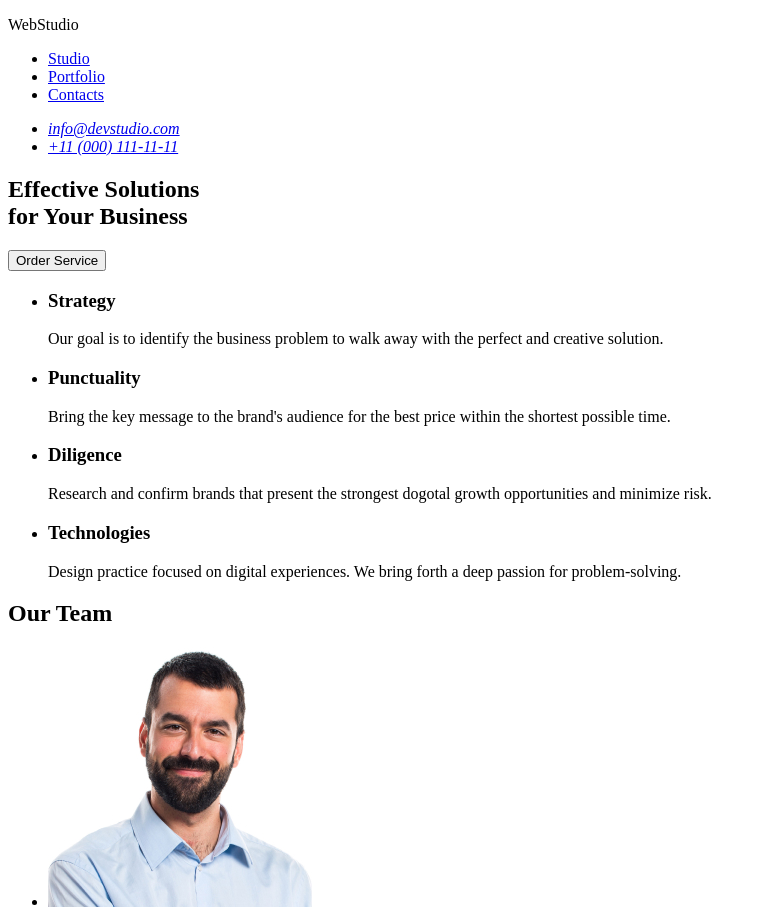
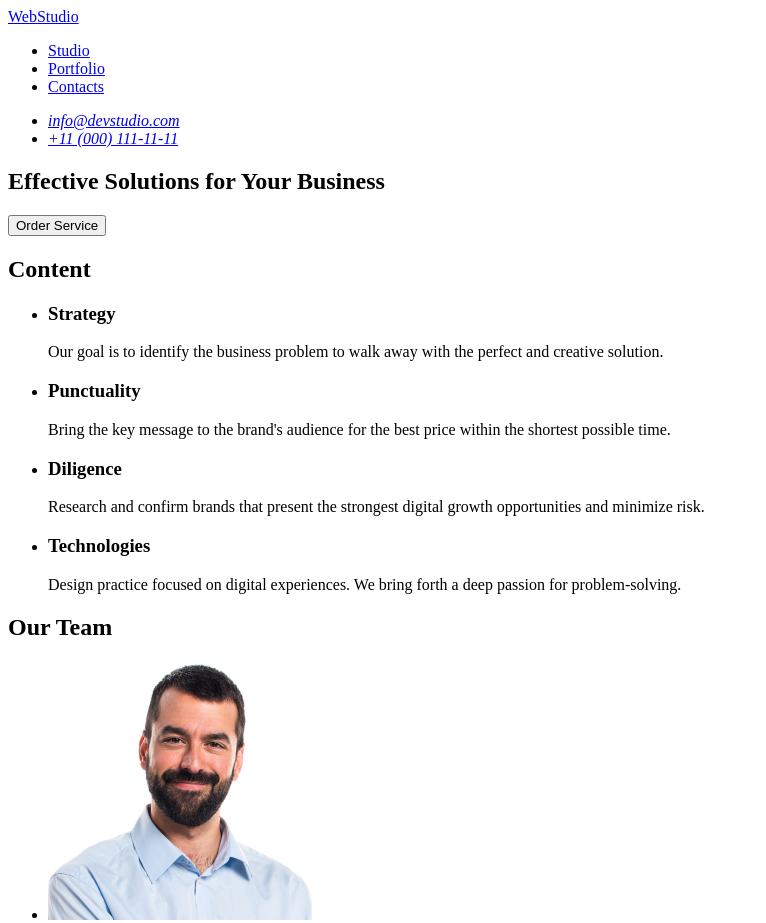
Before and after one commit to octapricot/goit-markup-hw-01, a plain HTML site: page index.html in a window 1280 px wide. Shown: the top 923 px of the page, without its empty margins (0-766 px from the left). Drawn offline with Linux system fonts and the light colour scheme.

Commit message:
Attempt 2

```diff
--- a/index.html
+++ b/index.html
@@ -7,13 +7,14 @@
   </head>
   <body>
     <header>
-        <p>WebStudio</p>
+
         <nav>
-        <ul>
-          <li><a href="/">Studio</a></li>
-          <li><a href="/">Portfolio</a></li>
-          <li><a href="/">Contacts</a></li>
-        </ul>
+            <a href="./index.html">WebStudio</a>
+            <ul>
+                <li><a href="/">Studio</a></li>
+                <li><a href="/">Portfolio</a></li>
+                <li><a href="/">Contacts</a></li>
+            </ul>
       </nav>
       <address>
         <ul>
@@ -25,11 +26,12 @@
 
     <main>
         <section>
-            <h1>Effective Solutions<br />for Your Business</h1>
+            <h1>Effective Solutions for Your Business</h1>
             <button type="button">Order Service</button>
         </section>
 
         <section>
+            <h2>Content</h2>
             <ul>
             <li>
             <h3>Strategy</h3>
@@ -48,8 +50,7 @@
             <li>
             <h3>Diligence</h3>
             <p>
-                Research and confirm brands that present the strongest dogotal
-                growth opportunities and minimize risk.
+                Research and confirm brands that present the strongest digital growth opportunities and minimize risk.
             </p>
             </li>
             <li>
@@ -99,7 +100,7 @@
                 width="264"
             />
             <h3>Daniel Wilson</h3>
-            <p>UO Designer</p>
+            <p>UI Designer</p>
             </li>
         </ul>
     </section>
```
